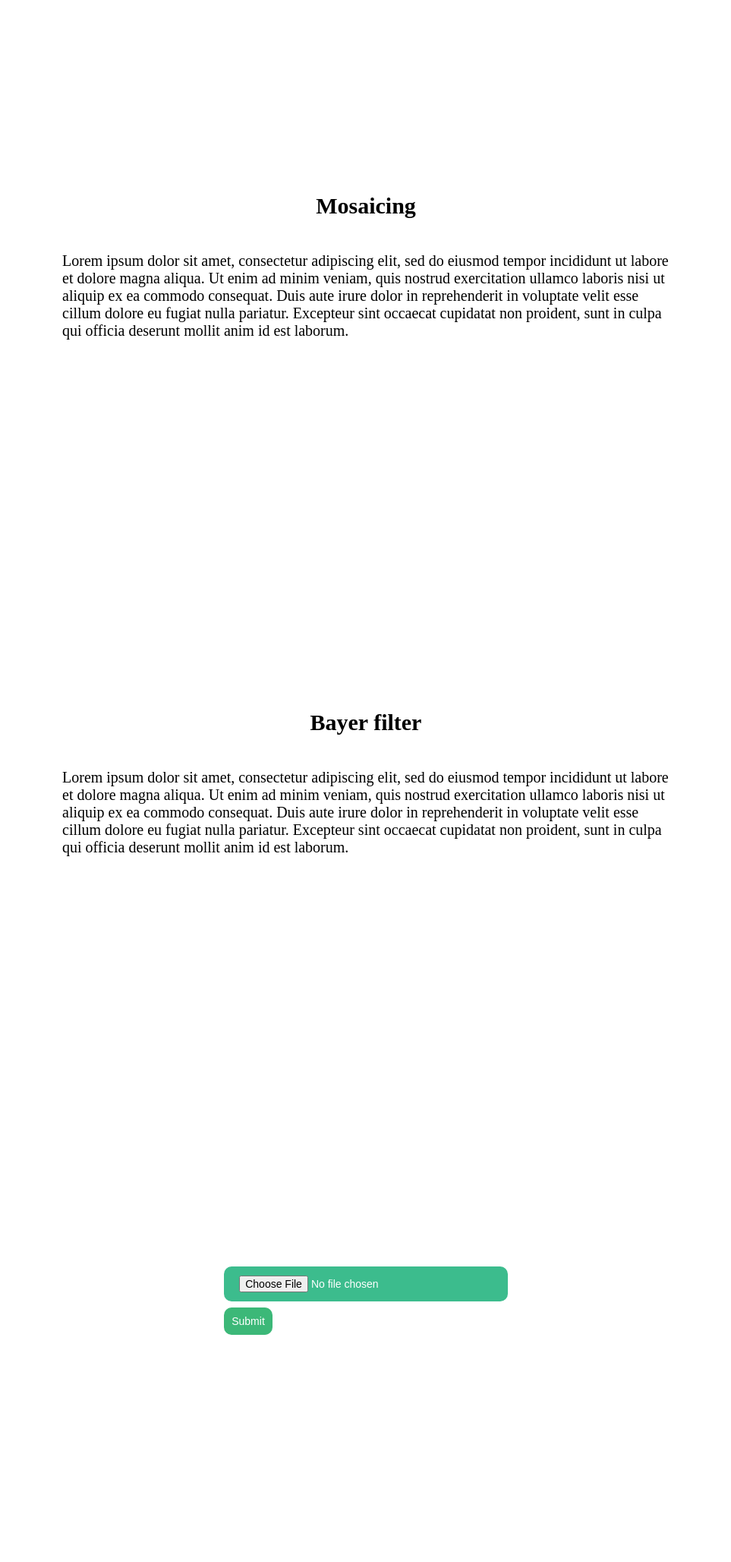
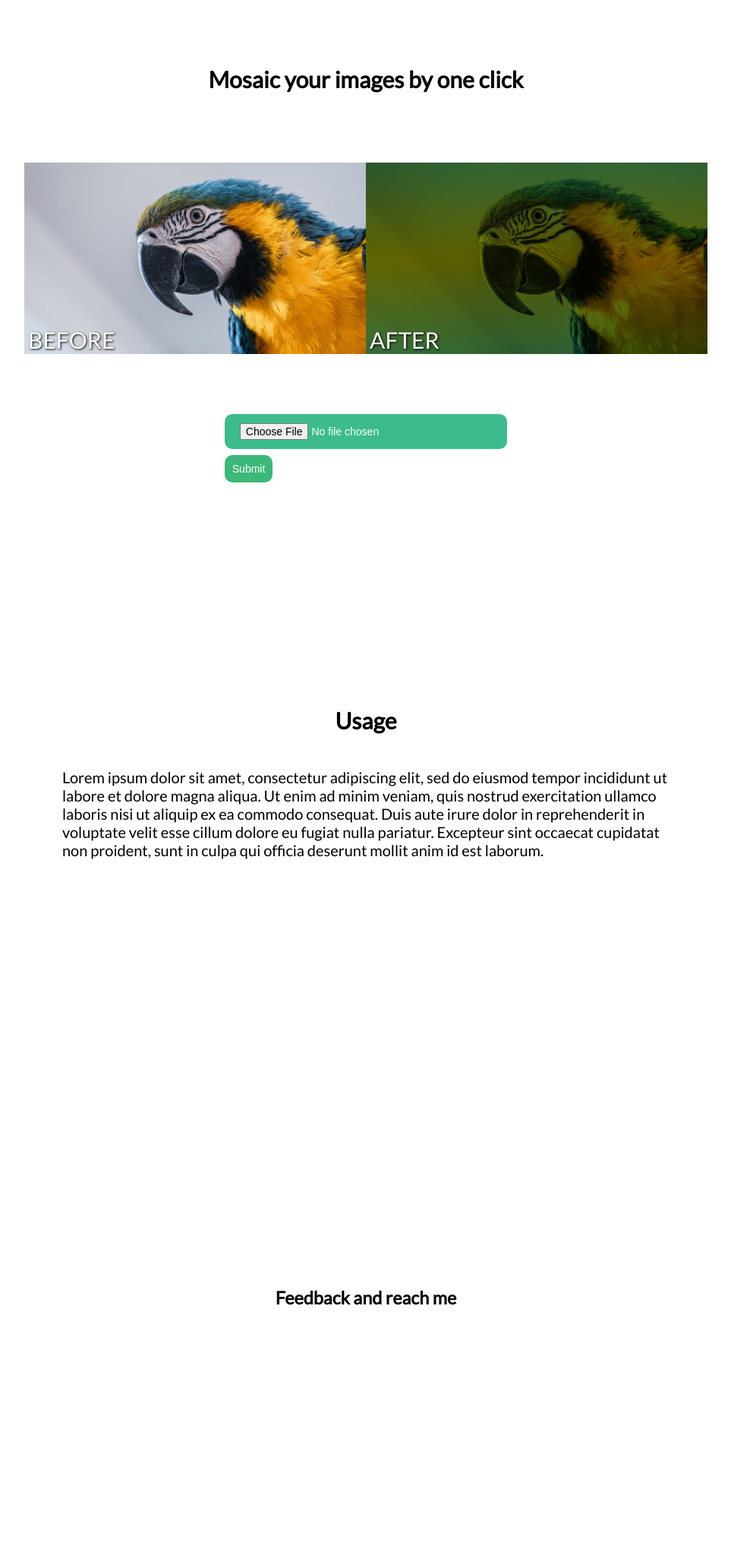
Before and after one commit to leventekobor/mosaicing, a Flask app: template templates/index.html in a window 1280 px wide. Shown: the whole page at 76% size, without its empty margins (158-1121 px from the left). Run offline with Flask 2, Linux system fonts and the light colour scheme; the template is opened without the code that fills it, so the values that code supplies are empty.

Commit message:
should work I guess...

```diff
--- a/app.py
+++ b/app.py
@@ -10,14 +10,16 @@ app.config['SEND_FILE_MAX_AGE_DEFAULT'] = 1
 configure_uploads(app, photos)
 
 
-@app.route('/upload', methods=['GET', 'POST'])
-def upload():
-    if request.method == 'POST' and 'photo' in request.files:
-        filename = photos.save(request.files['photo'])
-        full_filename = os.path.join(app.config['UPLOADED_PHOTOS_DEST'], filename)
-        return  render_template("image.html", filename=create_mosaic(full_filename))
+@app.route('/', methods=['GET'])
+def index():
     return render_template('index.html')
 
 
+@app.route('/upload', methods=['POST'])
+def upload():
+    filename = photos.save(request.files['photo'])
+    full_filename = os.path.join(app.config['UPLOADED_PHOTOS_DEST'], filename)
+    return send_file(create_mosaic(full_filename), as_attachment=True)
+
 if __name__ == '__main__':
 	app.run(debug=True)
--- a/static/styles/style.css
+++ b/static/styles/style.css
@@ -1,3 +1,7 @@
+body{
+  font-family: 'Lato', sans-serif;
+}
+
 section {
   padding: 20px;
   min-height: 80vh;
@@ -10,6 +14,10 @@ section {
 
 section p {
   max-width: 800px;
+}
+
+section.top{
+  justify-content: space-around;
 }
 
 input[type=file] {
@@ -34,3 +42,29 @@ input {
 input:hover {
   background: #1b7e4b;
 }
+
+.example{
+  display: flex;
+  max-width: 900px;
+  flex-wrap: wrap;
+}
+
+.example .label{
+  position: absolute;
+  bottom: 5px;
+  left: 5px;
+  text-transform: uppercase;
+  color:white;
+  font-size: 30px;
+  text-shadow: 1px 1px 3px black;
+}
+
+.example-img{
+  position: relative;
+  width: 50%;
+  min-width: 250px;
+}
+
+img{
+  max-width: 100%;
+}
--- a/templates/index.html
+++ b/templates/index.html
@@ -7,25 +7,40 @@
     <meta http-equiv="X-UA-Compatible" content="ie=edge">
     <title>Document</title>
     <link rel="stylesheet" href="{{ url_for('static',filename='styles/style.css') }}" as="style">
+    <link href="https://fonts.googleapis.com/css?family=Lato&display=swap" rel="stylesheet">
 </head>
 <body>
-    <section>
-            <h1>Mosaicing</h1>
-            <p>
-                Lorem ipsum dolor sit amet, consectetur adipiscing elit, sed do eiusmod tempor incididunt ut labore et dolore magna aliqua. Ut enim ad minim veniam, quis nostrud exercitation ullamco laboris nisi ut aliquip ex ea commodo consequat. Duis aute irure dolor in reprehenderit in voluptate velit esse cillum dolore eu fugiat nulla pariatur. Excepteur sint occaecat cupidatat non proident, sunt in culpa qui officia deserunt mollit anim id est laborum.
-            </p>
+    <section class="top">
+        <h1>Mosaic your images by one click</h1>
+        <div class="example">
+            <div class="example-img">
+                <img src="/static/img/parrot-super-web-page.jpg" alt="">
+                <div class="label">
+                    before
+                </div>
+            </div>
+            <div class="example-img">
+                <img src="/static/img/parrot-super-web-page.png" alt="">
+                <div class="label">
+                    after
+                </div>
+            </div>
+        </div>
+        <div class="upload-form">
+            <form method=POST enctype=multipart/form-data action="{{ url_for('upload') }}">
+                <input type=file name=photo required>
+                <input type="submit">
+            </form>
+        </div>
     </section>
     <section>
-        <h2>Bayer filter</h2>
+        <h2>Usage</h2>
         <p>
             Lorem ipsum dolor sit amet, consectetur adipiscing elit, sed do eiusmod tempor incididunt ut labore et dolore magna aliqua. Ut enim ad minim veniam, quis nostrud exercitation ullamco laboris nisi ut aliquip ex ea commodo consequat. Duis aute irure dolor in reprehenderit in voluptate velit esse cillum dolore eu fugiat nulla pariatur. Excepteur sint occaecat cupidatat non proident, sunt in culpa qui officia deserunt mollit anim id est laborum.
         </p>
     </section>
     <section>
-            <form method=POST enctype=multipart/form-data action="{{ url_for('upload') }}">
-                <input type=file name=photo required>
-                <input type="submit">
-            </form>
+        <h3>Feedback and reach me</h3>
     </section>
 </body>
 </html>
```
Also changed, not shown: static/img/parrot-super-web-page.jpg (added), static/img/parrot-super-web-page.png (added), 2 other files.
